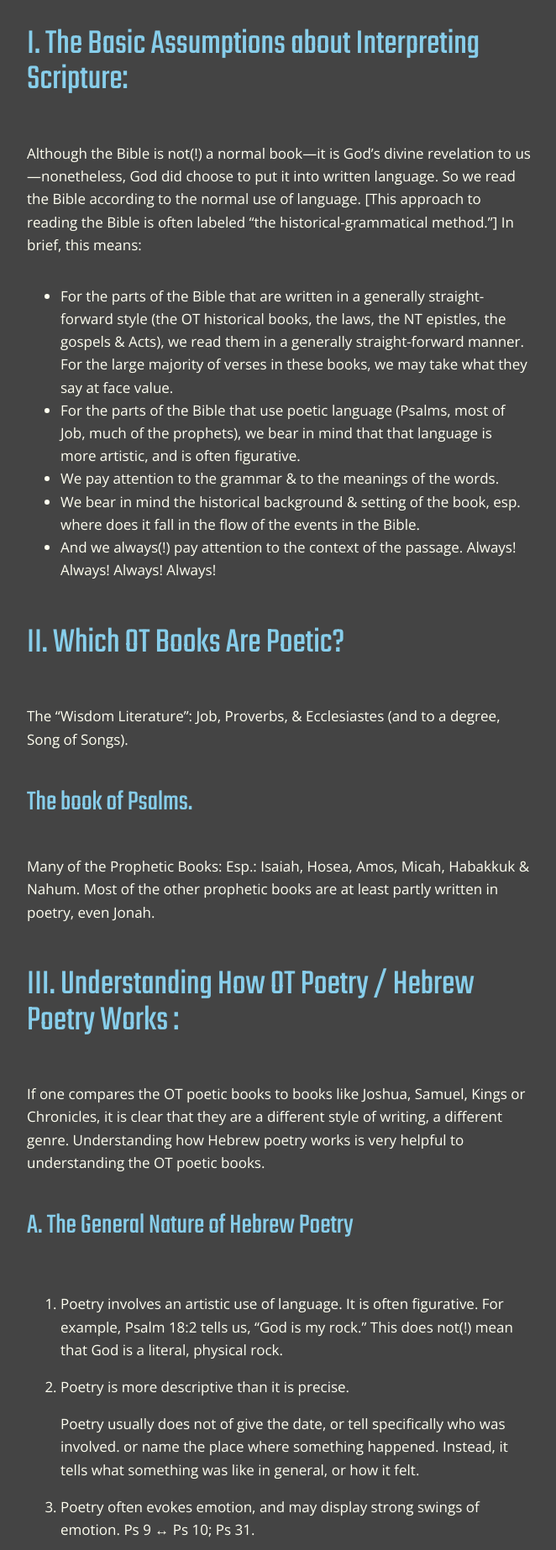
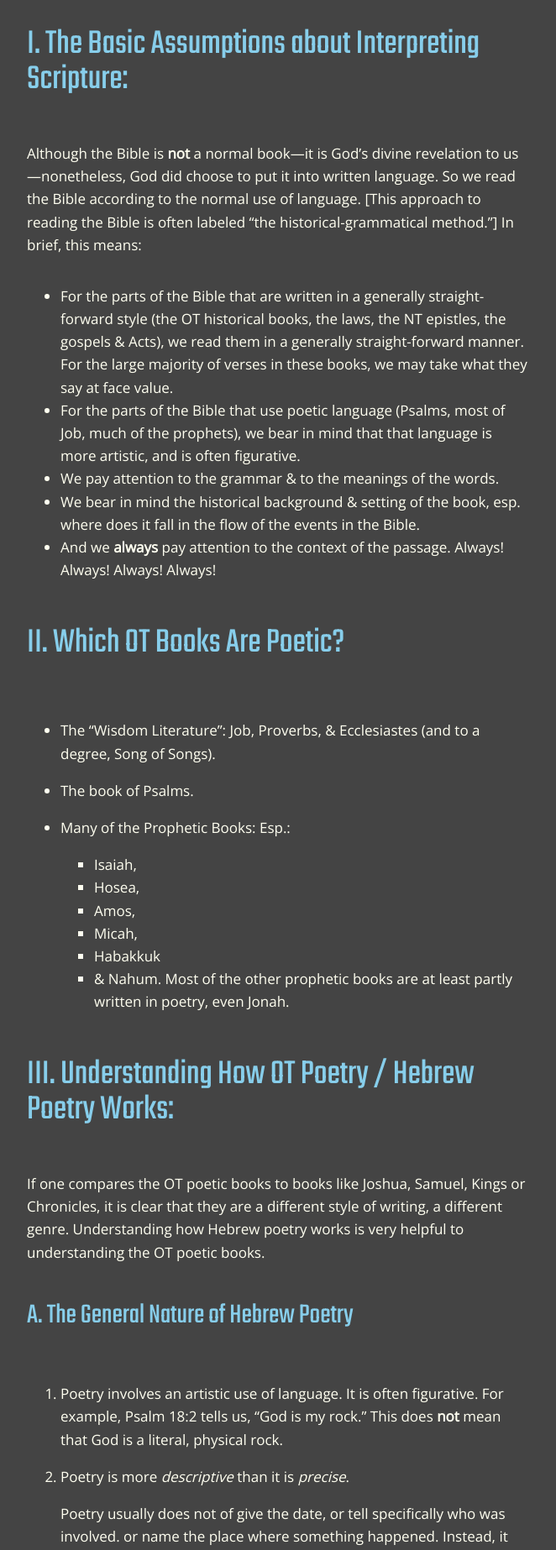
Before and after one commit to GospelTrust/kairos-bs-103, a Jekyll site: the page built from docs/content/_week-04/session-15.md, in a window 1280 px wide, cut to the strip 807-2653 px from the top of the page. Shown: the whole strip at 84% size, without its empty margins (308-970 px from the left). Built offline with Jekyll 4.4.1, drawn with Linux system fonts in a browser that asks for light colours; some of the changed text lies outside the part shown.

Commit message:
fix: HO 15 & 16

```diff
--- a/docs/_includes/handouts/ho16.md
+++ b/docs/_includes/handouts/ho16.md
@@ -1,32 +1,39 @@
 
 # I. The Basic Assumptions about Interpreting Scripture:
 
-Although the Bible is not(!) a normal book—it is God’s divine revelation to us—nonetheless, God did choose to put it into written language. So we read the Bible according to the normal use of language. [This approach to reading the Bible is often labeled "the historical-grammatical method."] In brief, this means:
+Although the Bible is **not** a normal book—it is God’s divine revelation to us—nonetheless, God did choose to put it into written language. So we read the Bible according to the normal use of language. [This approach to reading the Bible is often labeled "the historical-grammatical method."] In brief, this means:
 
 * For the parts of the Bible that are written in a generally straight-forward style (the OT historical books, the laws, the NT epistles, the gospels & Acts), we read them in a generally straight-forward
 manner. For the large majority of verses in these books, we may take what they say at face value.
 * For the parts of the Bible that use poetic language (Psalms, most of Job, much of the prophets), we bear in mind that that language is more artistic, and is often figurative.
 * We pay attention to the grammar & to the meanings of the words.
 * We bear in mind the historical background & setting of the book, esp. where does it fall in the flow of the events in the Bible.
-* And we always(!) pay attention to the context of the passage. Always! Always! Always! Always!
+* And we **always** pay attention to the context of the passage. Always! Always! Always! Always!
 
 # II. Which OT Books Are <mostly> Poetic?
 
-The "Wisdom Literature": Job, Proverbs, & Ecclesiastes (and to a degree, Song of Songs).
+- The "Wisdom Literature": Job, Proverbs, & Ecclesiastes (and to a degree, Song of Songs).
 
-## The book of Psalms.
+- The book of Psalms.
 
-Many of the Prophetic Books: Esp.: Isaiah, Hosea, Amos, Micah, Habakkuk & Nahum. Most of the other prophetic books are at least partly written in poetry, even Jonah.
+- Many of the Prophetic Books: Esp.:
+  - Isaiah,
+  - Hosea,
+  - Amos,
+  - Micah,
+  - Habakkuk
+  - & Nahum.
+  Most of the other prophetic books are at least partly written in poetry, even Jonah.
 
-# III. Understanding How OT Poetry / Hebrew Poetry Works :
+# III. Understanding How OT Poetry / Hebrew Poetry Works:
 
 If one compares the OT poetic books to books like Joshua, Samuel, Kings or Chronicles, it is clear that they are a different style of writing, a different genre. Understanding how Hebrew poetry works is very helpful to understanding the OT poetic books.
 
 ## A. The General Nature of Hebrew Poetry
 
-1. Poetry involves an artistic use of language. It is often figurative. For example, Psalm 18:2 tells us, "God is my rock." This does not(!) mean that God is a literal, physical rock.
+1. Poetry involves an artistic use of language. It is often figurative. For example, Psalm 18:2 tells us, "God is my rock." This does **not** mean that God is a literal, physical rock.
 
-2. Poetry is more descriptive than it is precise.
+2. Poetry is more _descriptive_ than it is _precise_.
 
    Poetry usually does not of give the date, or tell specifically who was involved. or name the place where something happened. Instead, it tells what something was like in general, or how it felt.
 
@@ -74,7 +81,7 @@ In poetic passages, the lines of text tend to come in pairs, and we are intended
 
    A: When there is an unpaired line, it usually does one of two things:
 
-   * It is either a point of emphasis, or ,
+   * It is either a point of emphasis, or,
 
    * It is the end of a poetic stanza, or both.
 
--- a/docs/_layouts/lesson.html
+++ b/docs/_layouts/lesson.html
@@ -21,7 +21,7 @@
     </section>
 
     {% include lesson/footer.html %}
-    <script>
+    <script defer>
       const samps = document.querySelectorAll('samp');
       samps.forEach( el => el.addEventListener('click', function(e) {
           e.target.classList.toggle('on');
--- a/docs/assets/css/lesson.css
+++ b/docs/assets/css/lesson.css
@@ -78,6 +78,7 @@ code {
 pre {
   background: linear-gradient(rgba(0,0,0,0.05),rgba(0,0,0,0.05));
   padding: 10px;
+  white-space: pre-wrap;
 }
 
 pre code {
```
Also changed, not shown: other parts of docs/_includes/handouts/ho16.md (+9 -5 lines), docs/_includes/handouts/ho15.md (+6 -6 lines).
